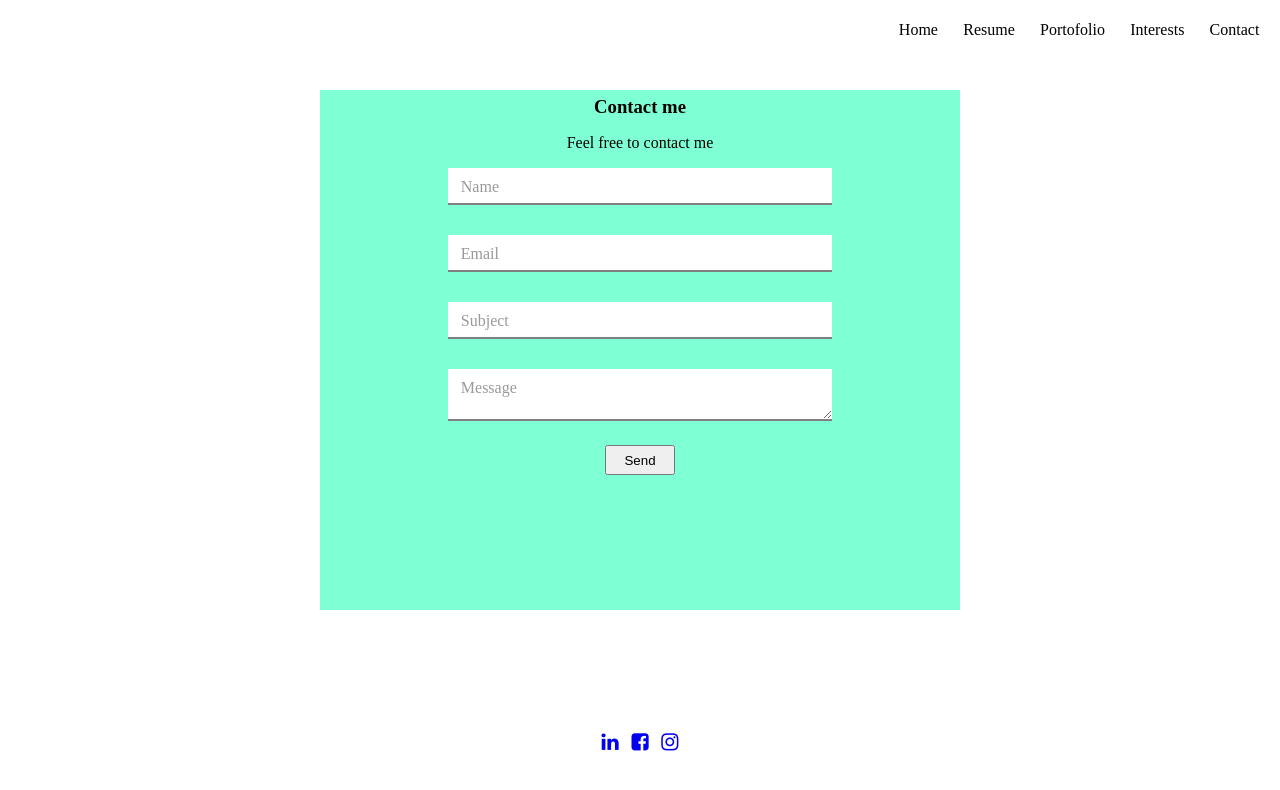
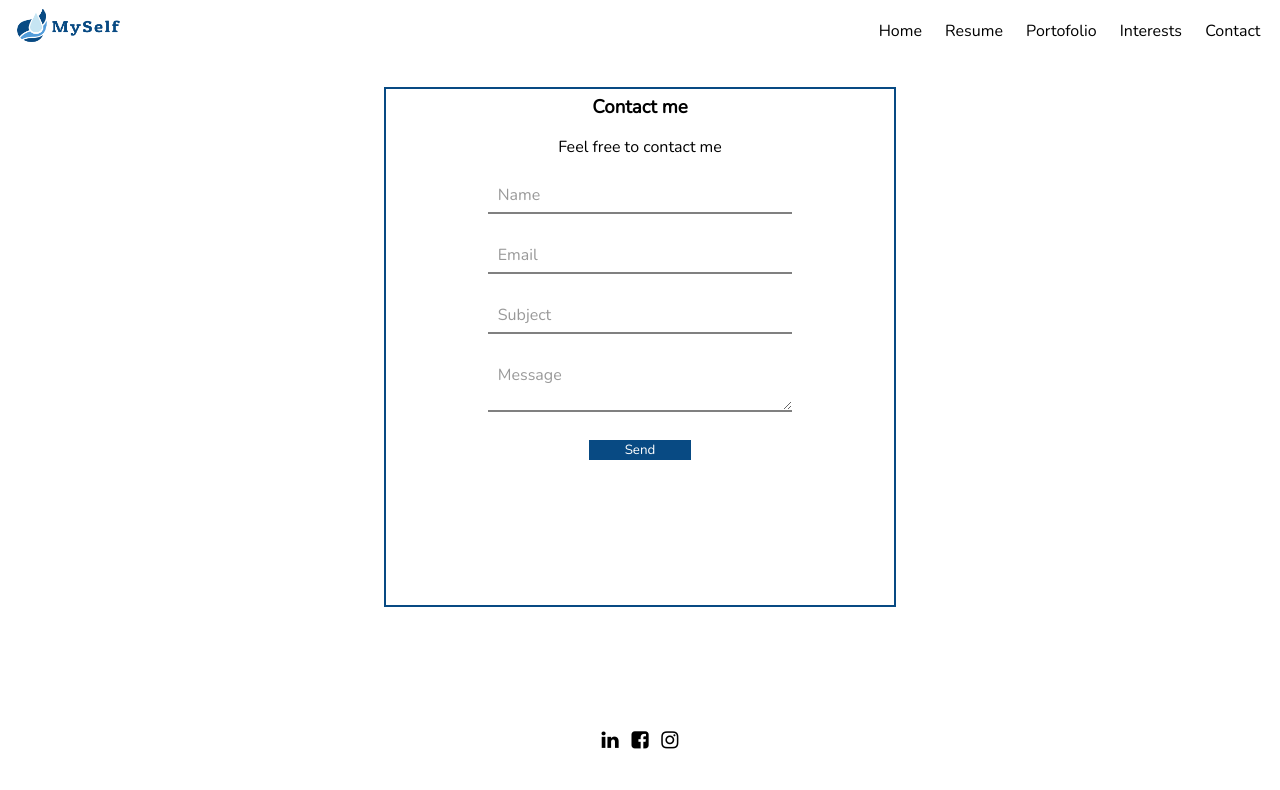
Before and after one commit to LaviniaPop31/MyOnlineCV, a plain HTML site: page home.html in a window 1280 px wide. Drawn offline with nearby package versions, Linux system fonts and the light colour scheme.

Commit message:
added logo, added contact form design

```diff
--- a/index.html
+++ b/home.html
@@ -7,16 +7,23 @@
 
     <link rel="stylesheet" href="https://cdnjs.cloudflare.com/ajax/libs/font-awesome/4.7.0/css/font-awesome.min.css">
     <link rel="stylesheet" href="style.css">
+    <link rel="preconnect" href="https://fonts.gstatic.com">
+    <link href="https://fonts.googleapis.com/css2?family=Nunito&display=swap" rel="stylesheet">
     <title>MyOnlineCV</title>
 </head>
 <body>
     <!-- Header -->
-    <header class="header-buttons">
-        <div id="homeButton">Home</div>
-        <div id="resumeButton">Resume</div>
-        <div id="portofolioButton">Portofolio</div>
-        <div id="interestsButton">Interests</div>
-        <div id="contactButton">Contact</div>
+    <header >
+        <div class="header-logo">
+            <img src="./mylogo.png">
+        </div>
+        <div class="header-buttons">
+            <div id="homeButton">Home</div>
+            <div id="resumeButton">Resume</div>
+            <div id="portofolioButton">Portofolio</div>
+            <div id="interestsButton">Interests</div>
+            <div id="contactButton">Contact</div>
+        </div>
     </header>
     <main>
         <section id="homeContent"></section>
--- a/style.css
+++ b/style.css
@@ -1,5 +1,6 @@
 * {
     box-sizing: border-box;
+    font-family: 'Nunito', sans-serif;
 }
 
 /* body {
@@ -7,13 +8,22 @@
 } */
 
 /* Header */
+.header-logo {
+    display: inline;
+}
+.header-logo img{
+    height: 35px;
+    width: 120px;
+}
+
 .header-buttons {
-    display: flex;
+    display: inline-flex;
     justify-content: flex-end;
+    float: right;
 }
 
 .header-buttons div {
-    margin: 1%;
+    margin: 4%;
 }
 
 /* Main */
@@ -25,8 +35,8 @@
     left: 0;
     right: 0;
     text-align: center;
-    background-color: aquamarine;
-    width: 50%;
+    border:2px solid rgb(8,74,131);
+    width: 40%;
     height: 65%;
 }
 
@@ -34,6 +44,7 @@
     margin-top: 1%;
     margin-bottom: 1%;
 }
+
 
 /* .contact-content p {
     text-align: left;
@@ -44,11 +55,11 @@
 
 .contact-content input {
     padding: 10px 0;
-    margin-bottom: 30px;
+    margin-bottom: 20px;
 }
 
 .contact-content textarea {
-    height: 15%;
+    /* height: 15%; */
     padding: 10px 0;
     margin-bottom: 20px;
 }
@@ -63,9 +74,12 @@
 }
 
 .contact-content button {
-    width: 70px;
-    height: 30px;
+    width: 20%;
+    height: 10%;
     cursor: pointer;
+    background-color: rgb(8,74,131);
+    color: white;
+    border: none;
 }
 
 .contact-content form div {
@@ -86,13 +100,15 @@
  .contact-content input:valid ~ label,
  .contact-content textarea:valid ~ label {
      top: -20px;
+     color: rgb(83,157,219);
  }
 
  .contact-content input:focus,
  .contact-content textarea:focus,
  .contact-content input:valid,
  .contact-content textarea:valid {
-     border-bottom: 2px solid black;
+     border-bottom: 2px solid rgb(83,157,219);
+
  }
 
 
@@ -110,3 +126,7 @@ footer {
     font-size: 20px;
     margin: 0.5%;
 }
+
+.footer-icons div a {
+    color: black;
+}
```
Also changed, not shown: mylogo.png (added).
